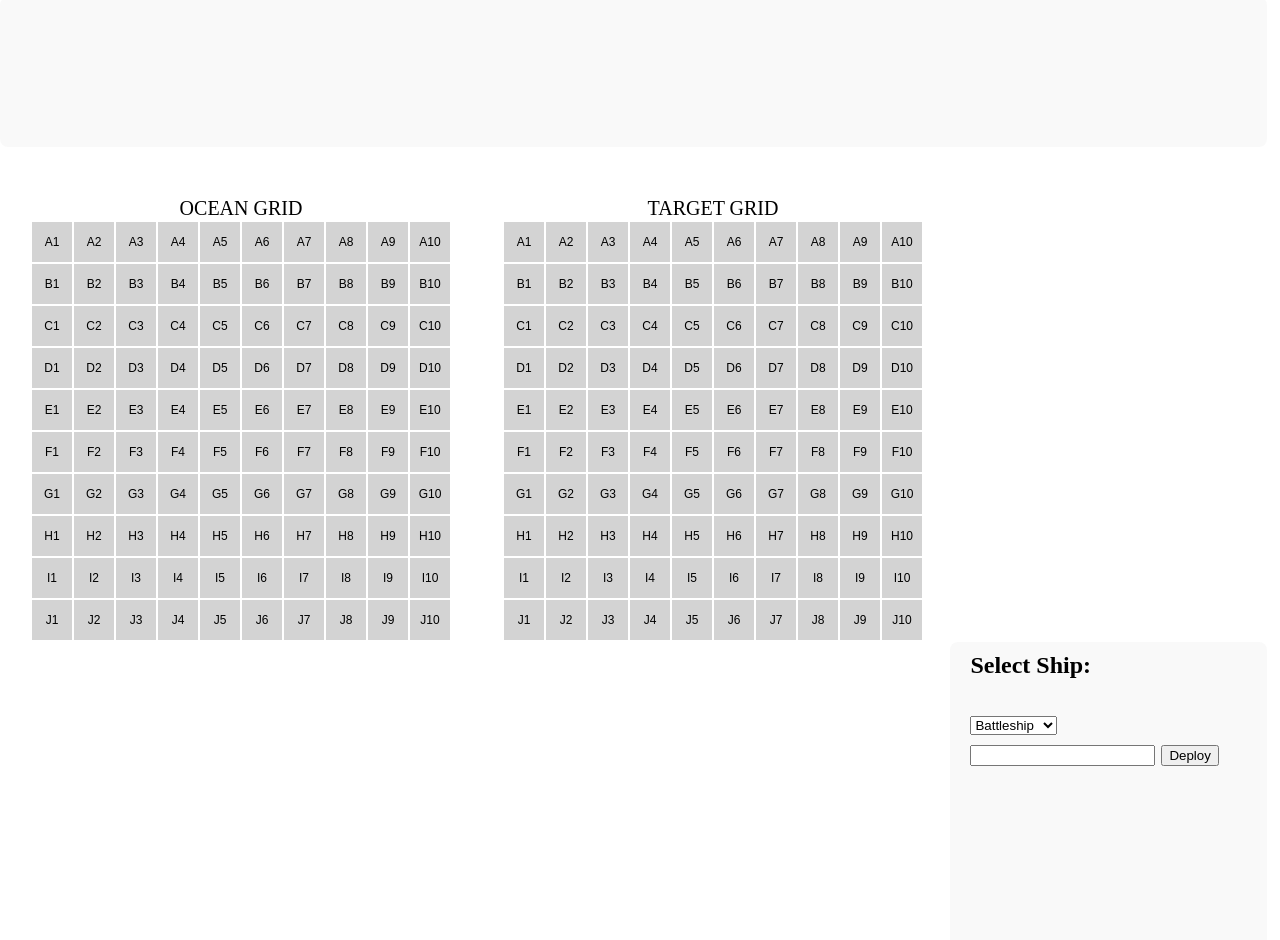
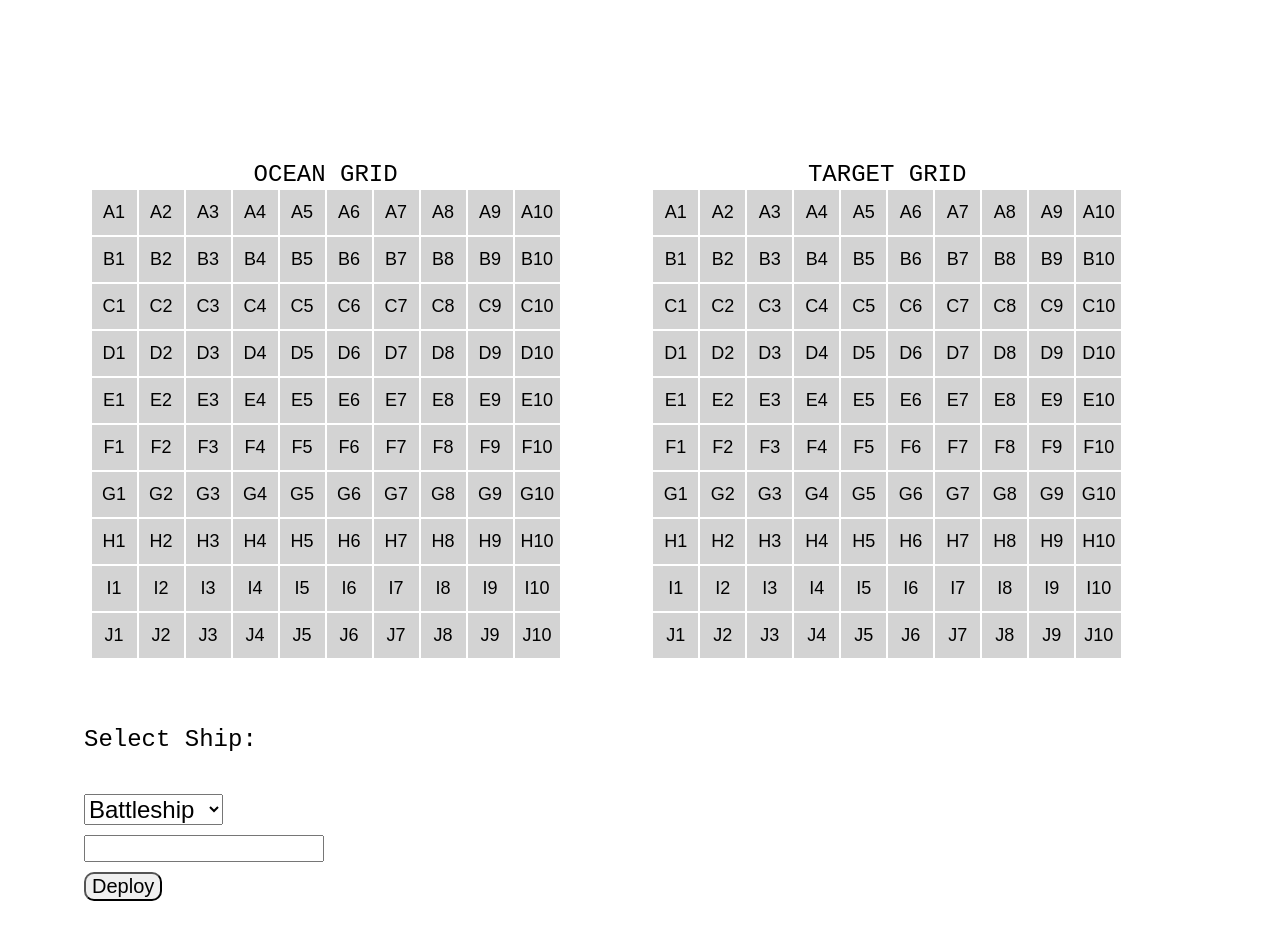
Before and after one commit to negiDharmendra/battle_ship_game, a website: page public/html/battleship.html in a window 1280 px wide. Shown: the part 50-990 px from the top of the page. After the commit the page ends 966 px from the top, so only its background shows below. Drawn offline with Linux system fonts and the light colour scheme.

Commit message:
Merge branch 'master' of https://github.com/negiDharmendra/battle_ship_game
Conflicts:
	public/html/battleship.html
	public/js/fetch_updates.js
	public/js/grid.js
	public/styles/battleship.css

```diff
--- a/public/html/battleship.html
+++ b/public/html/battleship.html
@@ -12,14 +12,14 @@
 <div id="header">
 	BATTLE SHIP
 </div>
-<div id="game_screen">
-	<div id="info_board">
-		<div id="message">
+<div id="info_board">
+	<div id="message">
 
-		</div>
 	</div>
-	<div class='grid' id="ocean_grid"></div>
-	<div class='grid' id="target_grid"></div>
+</div>
+<div class="game_screen">
+	<div id="ocean_grid"></div>
+	<div id="target_grid"></div>
 	<div id="harbor">
 			<h1>Select Ship:</h1></br>
 			<select id="position_of_ship" value="Select">
@@ -29,8 +29,8 @@
 			  <option value="destroyer">Destroyer</option>
 			  <option value="submarine">Submarine</option>
 			</select></br>
-			<input type="text" required>
-			<button id="deploy_battleship">Deploy</button>
+			<input type="text" required><br>
+			<button id="deploy_ship">Deploy</button>
 	</div>
 </div>
 </body>
--- a/public/html/index.html
+++ b/public/html/index.html
@@ -3,6 +3,8 @@
 	<title>battleship</title>
 	<link rel="stylesheet" type="text/css" href="../styles/reset.css">
 	<link rel="stylesheet"  href="../styles/index.css">
+	<script type="text/javascript" src="../js/jquery-2.1.4.min.js"></script>
+	<script type="text/javascript" src="../js/checkCookie.js"></script>
 </head>
 <body>
 	<h1>WELCOME TO BATTLESHIP GAME</h1>
--- a/public/js/fetch_updates.js
+++ b/public/js/fetch_updates.js
@@ -4,7 +4,6 @@ function get_updates(){
 		var updates=JSON.parse(data);
 		var gotHit=updates.gotHit;
 		var usedPosition=updates.position;
-		console.log(gotHit);
 		for (var i = 0; i < usedPosition.length; i++)
 			$('#oceanGrid>tbody>tr>td#'+usedPosition[i]).css('background','green');
 		for (var i = 0; i < gotHit.length; i++)
@@ -18,7 +17,7 @@ if(document.cookie)
 function sayReady(){
 	document.querySelector('#harbor>button#ready').remove();
 	alert("Please Wait");
-	$.post('sayReady','playerId='+getId(),function(data){
+	$.post('sayReady','playerId='+getCookie(),function(data){
 		$('#message').html('<p style=color:red;>'+JSON.parse(data)+'</p>');
 	});
 };
@@ -38,7 +37,7 @@ function displayDeployedShip(reply,position){
 };
 
 
-function getId(){
+function getCookie(){
 	return document.cookie;
 };
 
@@ -47,7 +46,7 @@ function reply_to_deployment(evnt){
 	var position = $('#harbor>input').val();
 	var shipName = $("#harbor>#position_of_ship>[value]").val();
 	if(evnt.nodeName === 'BUTTON'){
-	$.post('deployShip','name='+shipName+'&positions='+position+'&playerId='+getId(),function(data){
+	$.post('deployShip','name='+shipName+'&positions='+position+'&playerId='+getCookie(),function(data){
 		var reply = JSON.parse(data);
 		displayDeployedShip(reply,position);
 	});
@@ -57,7 +56,7 @@ function reply_to_deployment(evnt){
 function reply_to_shoot(evnt){
 	evnt = evnt.target;
 	if(evnt.nodeName === 'TD'){
-		$.post("shoot",{position:evnt.id,playerId:getId()},function(data){
+		$.post("shoot",{position:evnt.id,playerId:getCookie()},function(data){
 		var status = JSON.parse(data);
 		if(status.reply){
 			var color = (status.reply=='hit')&&'red'||'white';
@@ -72,7 +71,7 @@ function reply_to_shoot(evnt){
 	};
 };
 
-setInterval(clear_Message,2000);
+setInterval(clear_Message,4000);
 function clear_Message(){
 	$('#message').html('');
 }
--- a/public/js/grid.js
+++ b/public/js/grid.js
@@ -10,8 +10,8 @@ var renderGrid = function(){
 		};
 		oceanGridTemplate.push('</tr>');targetGridTemplate.push('</tr>');
 	};
-	$('#game_screen> #ocean_grid').html('<h2>OCEAN GRID</h2><table id="oceanGrid">'+oceanGridTemplate.join('\n')+'</table>');
-	$('#game_screen> #target_grid').html('<h2>TARGET GRID</h2><table id="targetGrid">'+targetGridTemplate.join('\n')+'</table>');
+	$('.game_screen> #ocean_grid').html('<h2>OCEAN GRID</h2><table id="oceanGrid" class = "grid">'+oceanGridTemplate.join('\n')+'</table>');
+	$('.game_screen> #target_grid').html('<h2>TARGET GRID</h2><table id="targetGrid" class = "grid">'+targetGridTemplate.join('\n')+'</table>');
 };
 var providePositions = function(e){
 	if(e.target.nodeName == 'TD'){
@@ -19,9 +19,12 @@ var providePositions = function(e){
 	};
 };
 
-$( window ).load(function() {
+$( window ).load(function(){
 	renderGrid();
     $('#oceanGrid').click(providePositions);
-	$('#game_screen> #target_grid>#targetGrid').click(reply_to_shoot);
-	$('#harbor>button').click(reply_to_deployment);
+	$('.game_screen>#target_grid>#targetGrid').click(reply_to_shoot);
+	$('#harbor>button').click(function(evnt){
+		if($('#harbor>input').val().trim()!='')reply_to_deployment(evnt);
+		else $('#message').html('<p style="color:red;">Please provide position</p>');
+	});
 });
--- a/public/styles/battleship.css
+++ b/public/styles/battleship.css
@@ -1,4 +1,6 @@
-
+body{
+	background-color: white;
+}
 #header{
 	font-size: 40px;
 	font-weight: bold;
@@ -6,21 +8,18 @@
 	height: auto;
 }
 h2{
-	font-size: 20px;
+	font-size: 24px;
 	text-align: center;
+	font-family: monospace;
 }
-
-#game_screen{
-	width: 99%;
+.game_screen{
+	width: 100%;
 	height: 650px;
-	margin:0 0 0 0;
 	border-width:5px;
-
-	}
+}
 #info_board{
 	width: 100%;
-	height: 150px;
-	background:rgba(192,192,192, .1);
+	height: 100px;
 	border-radius: 8px;
 	text-align: center;
 	font-size: 24px;
@@ -28,56 +27,54 @@ h2{
 	color: white;
 }
 #harbor{
-	width: 25%;
-	height: 500px;
-	float: right;
-	font-size: 24px;
-	font-weight: bold;
+	height: 200px;
+	font-size: 28px;
+	font-family: monospace;
 	display: inline-block;
-	background:rgba(192,192,192, .1);
-	border-radius: 8px;
+	margin: 4.4% 0 0 5%;
 }
 h1{
-	margin: 10px 0 0 20px;
+	margin: 10px 0px 0px 20px;
+	font-family: monospace;
+	font-size: 24px;
 }
 #harbor>select{
 	margin: 10px 0 0 20px;
+	font-size: 24px;
 }
 #harbor>input{
 	margin: 10px 0 0 20px;
+	font-size: 18px;
 }
-#harbor>#ready{
+#harbor>#deploy_ship{
 	margin: 10px 0 0 20px;
+	font-size: 20px;
+	border-radius: 10px;
 }
 #harbor>button:hover{
-	color: red;
+	color: blue;
 }
-#harbor>#deady{
-	padding:30px;
+.game_screen #ocean_grid {
+	float: left;
+	margin: 5% 0 0 7%;
 }
-#ocean_grid {
+.game_screen #target_grid{
 	float: left;
-	margin: 50px 50px 0 30px;
-}
-#target_grid{
-	float: left;
-	margin: 50px 50px 0 0;
+	margin: 5% 0 0 7%;
 }
 
-.grid >table td{
-	width: 40px;
-	height: 40px;
-	background: lightgray;
+table{
+	border:1;
+}
+.grid td{
+	width: 45px;
+	height: 45px;
+	background-color: lightgray;
 	text-align: center;
 	vertical-align: middle;
-	font-size: 12px;
+	font-size: 18px;
 	font-family: sans-serif;
 }
-
-
-.grid >table td:hover{
-	background-color:#07B80C;
+.grid td:hover{
+	background-color: lightgreen;
 }
-.ship{
-	background: lightgreen;
-}
--- a/public/styles/index.css
+++ b/public/styles/index.css
@@ -1,10 +1,10 @@
 body {
-	background-image: url("../image/battleship.png");
+	/*background-image: url("../image/battleship.png");*/
 }
 h1{
 	font-size:50px;
 	text-align: center;
-	color: goldenrod;
+	color: black;
 	position: relative;
 	margin-top: 35px;
 }
@@ -12,12 +12,12 @@ h1{
 	width: 400px;
 	height: 200px;
 	text-align: center;
-	margin: 200px 0 0 500px;
+	margin: 15% 0 0 35%;
 	background:rgba(192,192,192, .6);
 	border-radius: 30px;
 }
 #input>form{
-	padding: 70px 0 0 0;
+	padding: 20% 0 0 0;
 }
 #input>form> button {
 	height:8mm;
--- a/server/server.js
+++ b/server/server.js
@@ -27,6 +27,7 @@ var getUrl=function(req){
 		req.url= '/html/index.html';
 	return 'public'+req.url;
 };
+
 var handle_get=function(req,res){
 	if(req.url != '/html/get_updates')console.log('Requested Url:----',req.url);
 	req.url=getUrl(req);
@@ -67,6 +68,3 @@ server.listen(3000,function(){console.log("listening at port===>"+3000)});
 server.on('error',function(e){
 	console.log('Can not Start the Server due to:--',e.message);
 });
-
-var ser={};
-exports.ser={getUrl:getUrl};
```
Also changed, not shown: public/js/checkCookie.js (added, +11 -0 lines), server/routes.js (+12 -0 lines).
